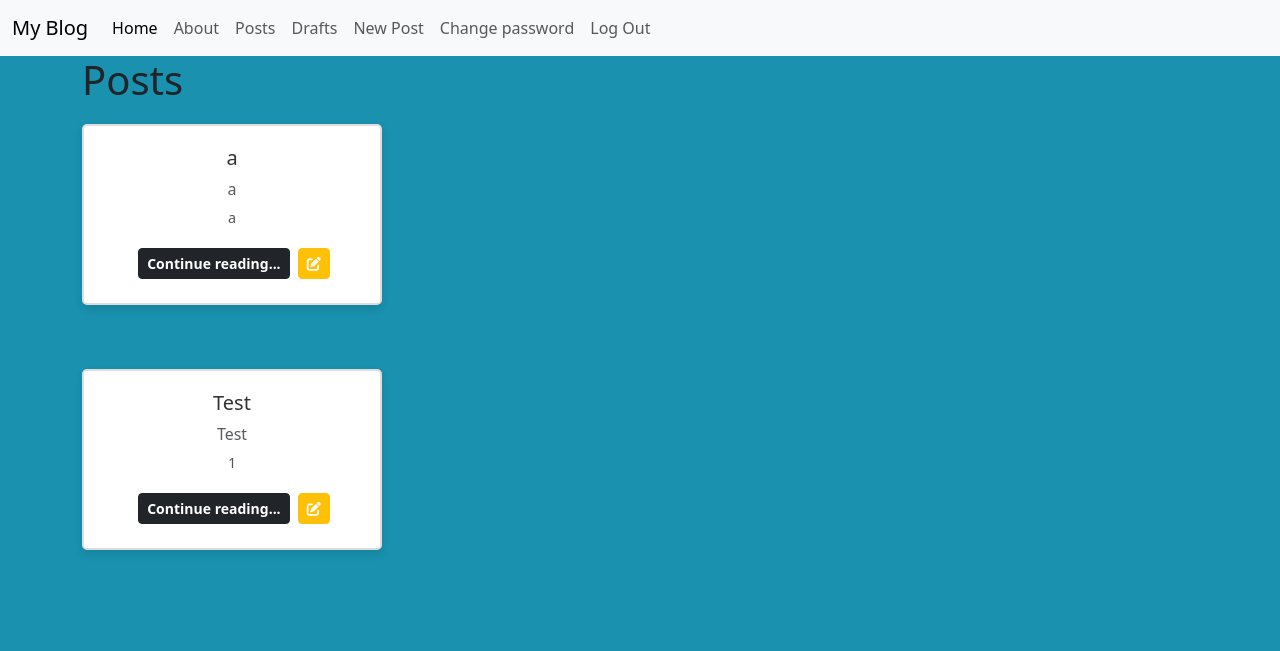
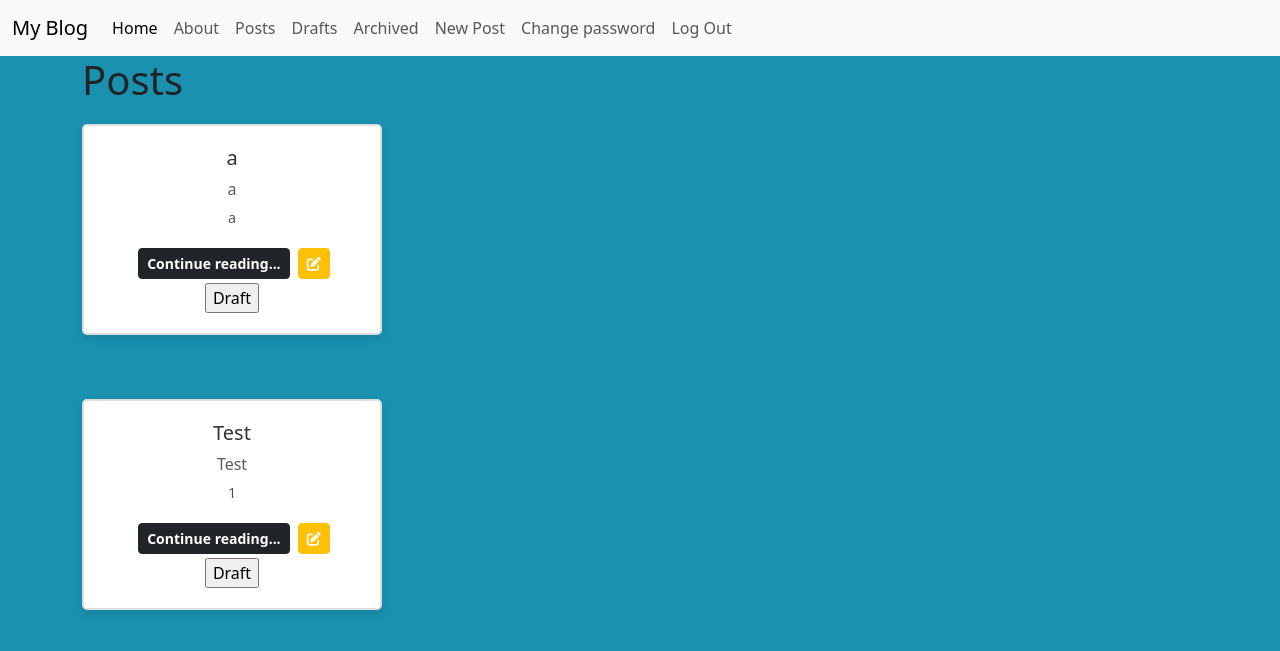
Before and after one commit to Ale1188/blog, a Django app: page /posts/drafts/ in a window 1280 px wide. Shown: the top 651 px of the page. Run offline with Django 5.2, Linux system fonts and the light colour scheme; a user stored in the database is signed in; data comes from the database, SQL or seed files in the repository; both versions use the stored data as it was after the commit; parts of the project's set-up code (start-up, migrations or seed data) failed here and were passed over; some libraries are stand-ins or nearby versions.

Commit message:
update draft

```diff
--- a/config/settings.py
+++ b/config/settings.py
@@ -43,6 +43,8 @@ INSTALLED_APPS = [
     'django.contrib.sessions',
     'django.contrib.messages',
     'django.contrib.staticfiles',
+    'crispy_forms',
+    'crispy_bootstrap5',
     'accounts',
     'pages',
     'posts',
@@ -142,3 +144,7 @@ LOGOUT_REDIRECT_URL = 'home'
 EMAIL_BACKEND = 'django.core.mail.backends.console.EmailBackend'
 
 AUTH_USER_MODEL = 'accounts.CustomUser'
+
+CRISPY_ALLOWED_TEMPLATE_PACKS = "bootstrap5"
+
+CRISPY_TEMPLATE_PACK = "bootstrap5"
--- a/posts/urls.py
+++ b/posts/urls.py
@@ -4,8 +4,10 @@ from posts import views
 urlpatterns = [
     path("", views.PostListView.as_view(), name='list'),
     path("drafts/", views.DraftPostListView.as_view(), name='drafts'),
+    path("archived/", views.ArchivedPostListView.as_view(), name='archived'),
     path("new/", views.PostCreateView.as_view(), name='new'),
     path("<int:pk>/", views.PostDetailView.as_view(), name='detail'),
     path("<int:pk>/edit/", views.PostUpdateView.as_view(), name='edit'),
     path("<int:pk>/delete/", views.PostDeleteView.as_view(), name='delete'),
+    path("edit/status/<int:pk>", views.PostUpdateToDraftView.as_view(), name='update_to_draft'),
 ]
--- a/posts/views.py
+++ b/posts/views.py
@@ -86,3 +86,8 @@ class PostUpdateView(LoginRequiredMixin, UserPassesTestMixin, UpdateView):
     def test_func(self):
         post = self.get_object()
         return post.author == self.request.user
+
+class PostUpdateToDraftView(UpdateView):
+    template_name = "posts/update_status.html"
+    model = Post
+    fields = ['status']
--- a/requirements.txt
+++ b/requirements.txt
@@ -1,8 +1,10 @@
 asgiref==3.8.1
+crispy-bootstrap5==2024.2
 dj-database-url==2.2.0
 dj-email-url==1.0.6
 Django==5.1
 django-cache-url==3.4.5
+django-crispy-forms==2.3
 environs==11.0.0
 gunicorn==23.0.0
 marshmallow==3.22.0
--- a/templates/base.html
+++ b/templates/base.html
@@ -24,6 +24,7 @@
                     <a class="nav-link" href="{% url 'list' %}">Posts</a>
                     {% if user.is_authenticated %}
                     <a class="nav-link" href="{% url 'drafts' %}">Drafts</a>
+                    <a class="nav-link" href="{% url 'archived' %}">Archived</a>
                     <a class="nav-link" href="{% url 'new' %}">New Post</a>
                     <a class="nav-link" href="{% url 'password_change' %}">Change password</a>
                     <form method="POST" action="{% url 'logout' %}">
--- a/templates/posts/list.html
+++ b/templates/posts/list.html
@@ -12,6 +12,15 @@
         <p class="card-text">{{ post.body|truncatechars:64 }}</p>
         <a href="{% url 'detail' post.id %}" class="btn btn-sm btn-dark m-1">Continue reading...</a>
         <a href="{% url 'edit' post.id%}" class="btn btn-sm btn-warning"><i class="fa-solid fa-pen-to-square"></i></a>
+        {% if user.is_authenticated %}
+            {% if user == post.author %}
+                <form method="POST" action="{% url 'update_to_draft' post.id %}">
+                    {% csrf_token %}
+                    <input type="hidden" id="id_status" name="status" value="2">
+                    <input type="submit" class="card_link" value="Draft">
+                </form>
+                {% endif %}
+        {% endif %}
     </div>
 </div>
 <br/>
--- a/templates/registration/signup.html
+++ b/templates/registration/signup.html
@@ -1,4 +1,5 @@
 {% extends 'base.html' %}
+{% load crispy_forms_tags %}
 
 {% block title %}Sign Up{% endblock title %}
 
@@ -6,7 +7,8 @@
 <h1>Sign Up</h1>
 <form method="POST">
     {% csrf_token %}
-    {{ form.as_p }}
+    {{ form|crispy }}
     <input type="submit" class="btn btn-success" value="Sign Up">
 </form>
+Already have an account? <a href="{% url 'login' %}" class="btn btn-primary">Click here</a> to login.
 {% endblock content %}
```
Also changed, not shown: db.sqlite3, templates/403.html (renamed from templates/registration/403.html).
